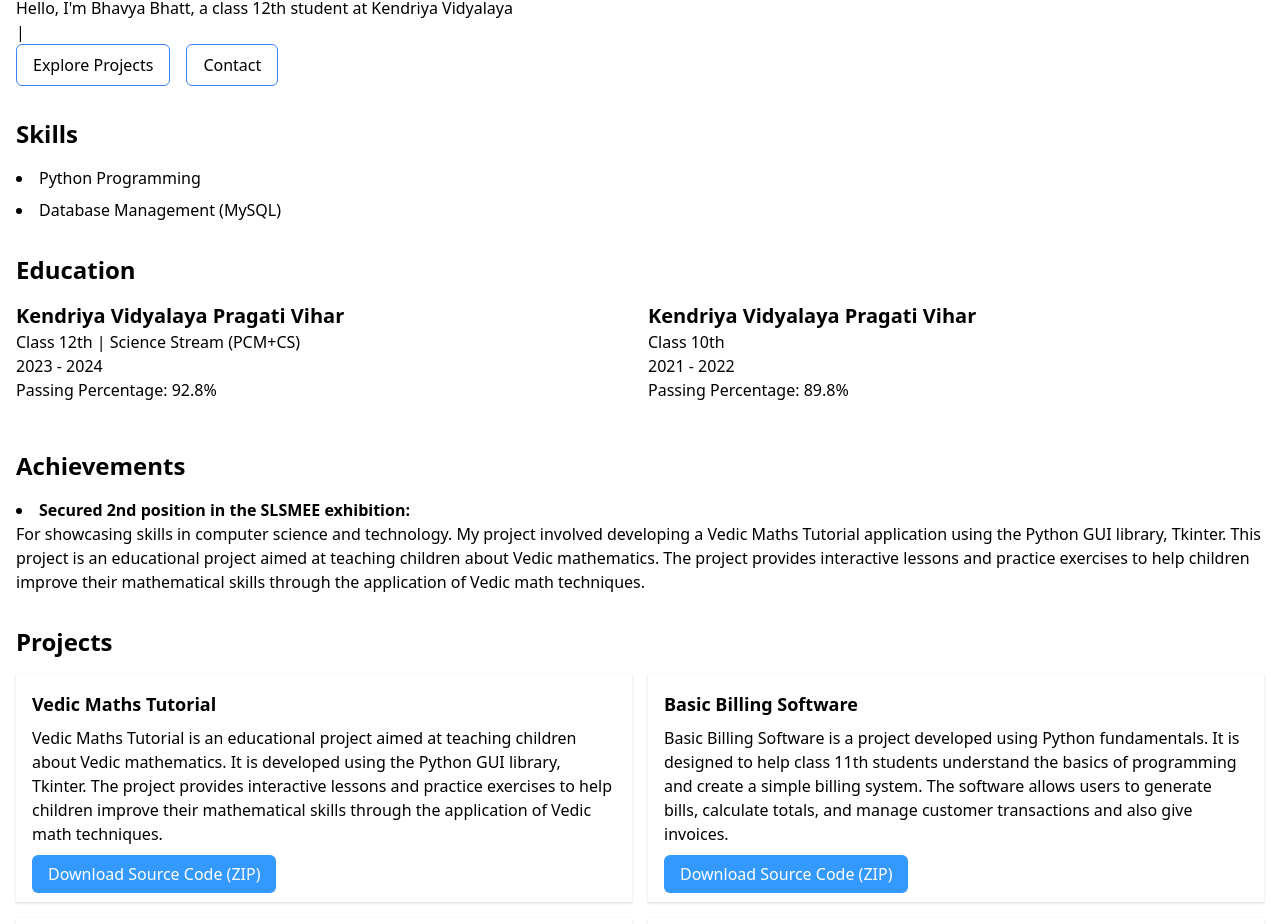
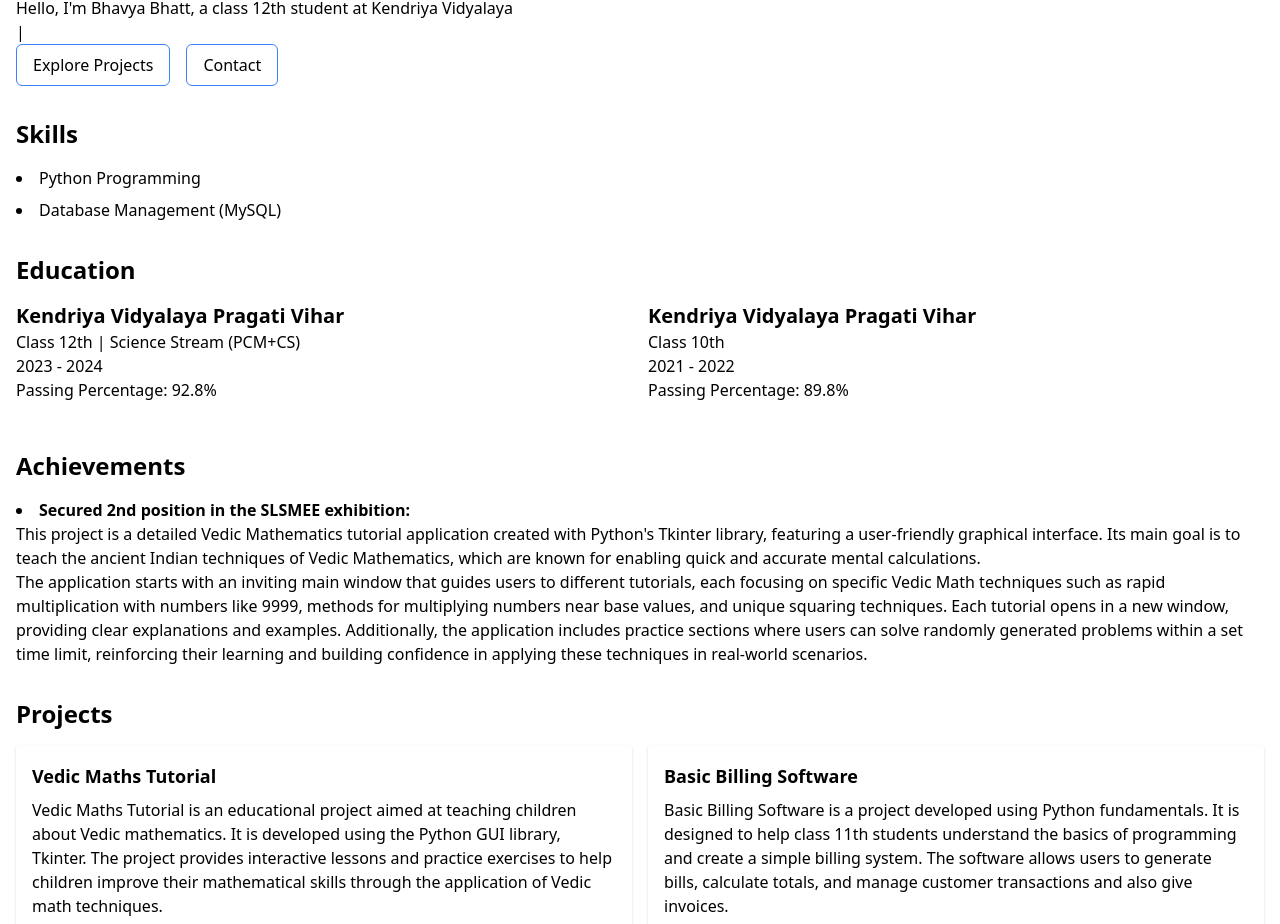
Before and after one commit to bbhavya34/portfolio, a plain HTML site: page index.html in a window 1280 px wide. Shown: the part 152-1076 px from the top of the page. Drawn offline with nearby package versions, Linux system fonts and the light colour scheme.

Commit message:
Update index.html

```diff
--- a/index.html
+++ b/index.html
@@ -251,11 +251,16 @@
       <ul class="list-disc list-inside">
         <li class="mb-4">
           <strong>Secured 2nd position in the SLSMEE exhibition:</strong>
-          <span class="block text-black-700">For showcasing skills in computer science and technology.
-            My project involved developing a Vedic Maths Tutorial application using the Python GUI library, Tkinter.
-            This project is an educational project aimed at teaching children about Vedic mathematics. The project
-            provides interactive lessons and practice exercises to help children improve their mathematical skills
-            through the application of Vedic math techniques.</span>
+          <span class="block text-black-700"><p>This project is a detailed Vedic Mathematics tutorial application created
+            with Python's Tkinter library, featuring a user-friendly graphical interface. Its main goal is to teach the
+            ancient Indian techniques of Vedic Mathematics, which are known for enabling quick and accurate mental
+            calculations.</p>
+            <p>The application starts with an inviting main window that guides users to different tutorials, each focusing
+            on specific Vedic Math techniques such as rapid multiplication with numbers like 9999, methods for
+            multiplying numbers near base values, and unique squaring techniques. Each tutorial opens in a new window,
+            providing clear explanations and examples. Additionally, the application includes practice sections where
+            users can solve randomly generated problems within a set time limit, reinforcing their learning and building
+            confidence in applying these techniques in real-world scenarios.</p></span>
         </li>
       </ul>
     </section>
```
